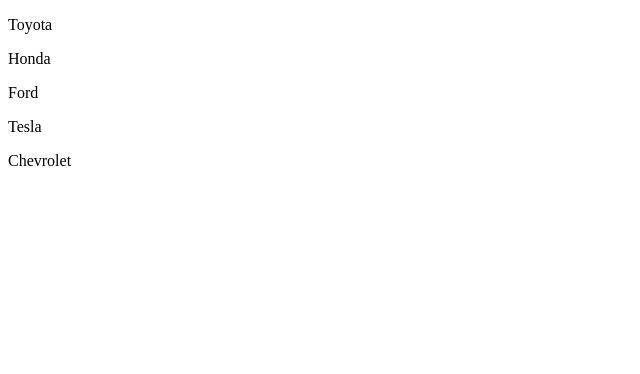
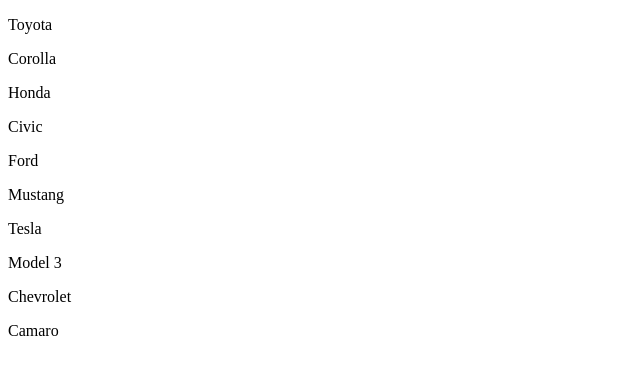
Before and after one commit to VadimVasilcovan/React_Projects, a React (Vite) app in the folder React_Projects/: page / in a window 1280 px wide. Shown: the top 374 px of the page, without its empty margins (0-640 px from the left). Built offline with nearby package versions, Linux system fonts and the light colour scheme.

Commit message:
09.01.2025

```diff
--- a/React_Projects/src/App.jsx
+++ b/React_Projects/src/App.jsx
@@ -10,6 +10,7 @@
 import menus from "./Tree-view/data";
 import MasteringMapMethod from "./mastering-map/mastering-map-01";
 import data from "./mastering-map/data.jsx";
+import MasteringMap03 from "./mastering-map/masternig-map-03.jsx";
 
 
 function App() {
@@ -31,7 +32,7 @@
           {/*Tree view compinent*/}
           {/*<TreeView menus={menus}/>*/}
 
-          <MasteringMapMethod data={data}/>
+          <MasteringMap03 data={data}/>
 
     </>
   );
--- /dev/null
+++ b/React_Projects/src/mastering-map/masternig-map-03.jsx
@@ -0,0 +1,16 @@
+import data from "./data";
+
+const MasteringMap03 = () => {
+    const cars = data();
+
+    const showData = cars.map((car) => (
+        <div key={car.id}>
+            <p>{car.brand}</p>
+            <p>{car.model}</p>
+        </div>
+    ));
+
+    return <div>{showData}</div>;
+};
+
+export default MasteringMap03;
```
Also changed, not shown: React_Projects/src/load_more_items/load_mor_products.0.3.jsx (added, +30 -0 lines).
